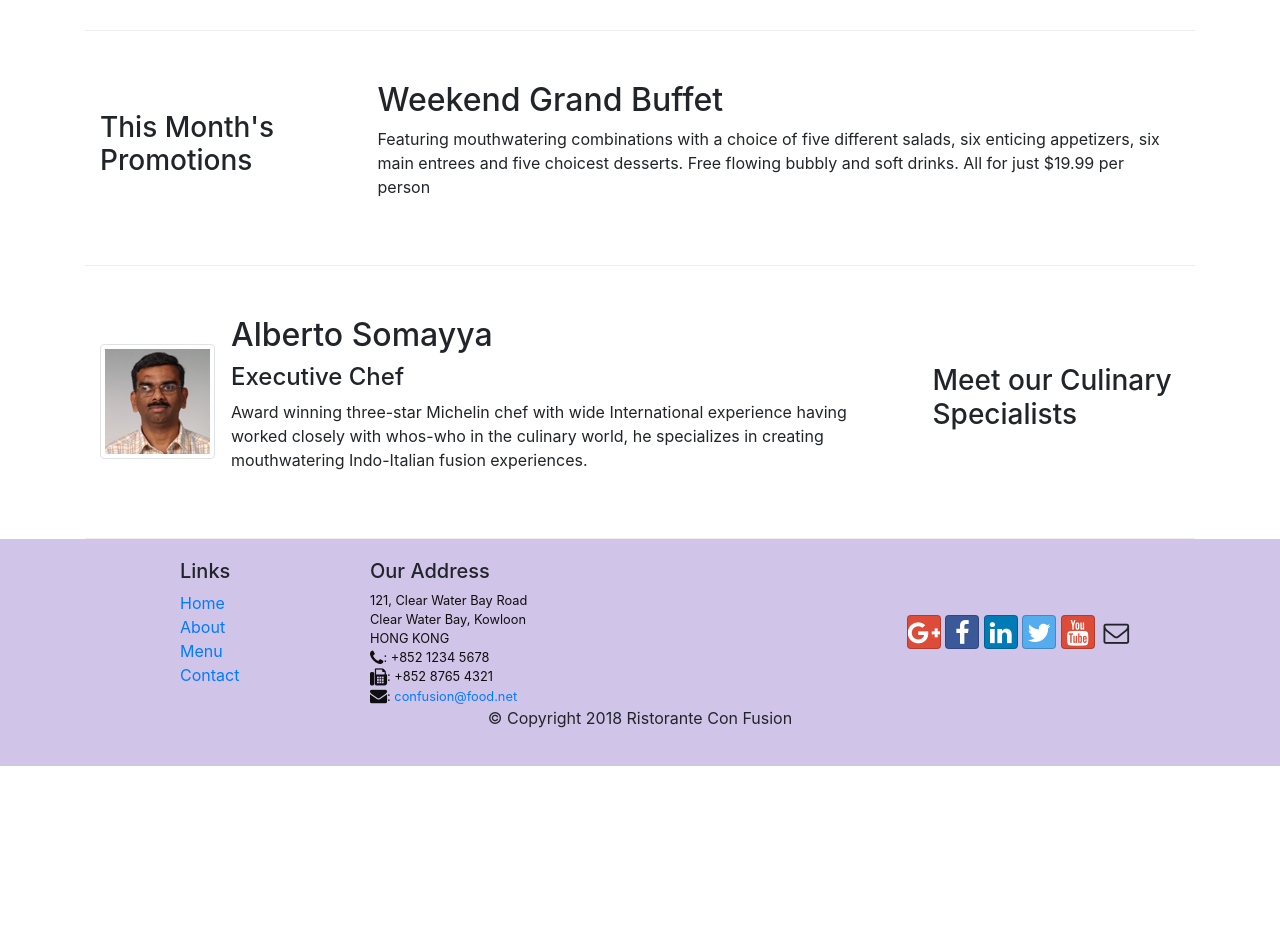
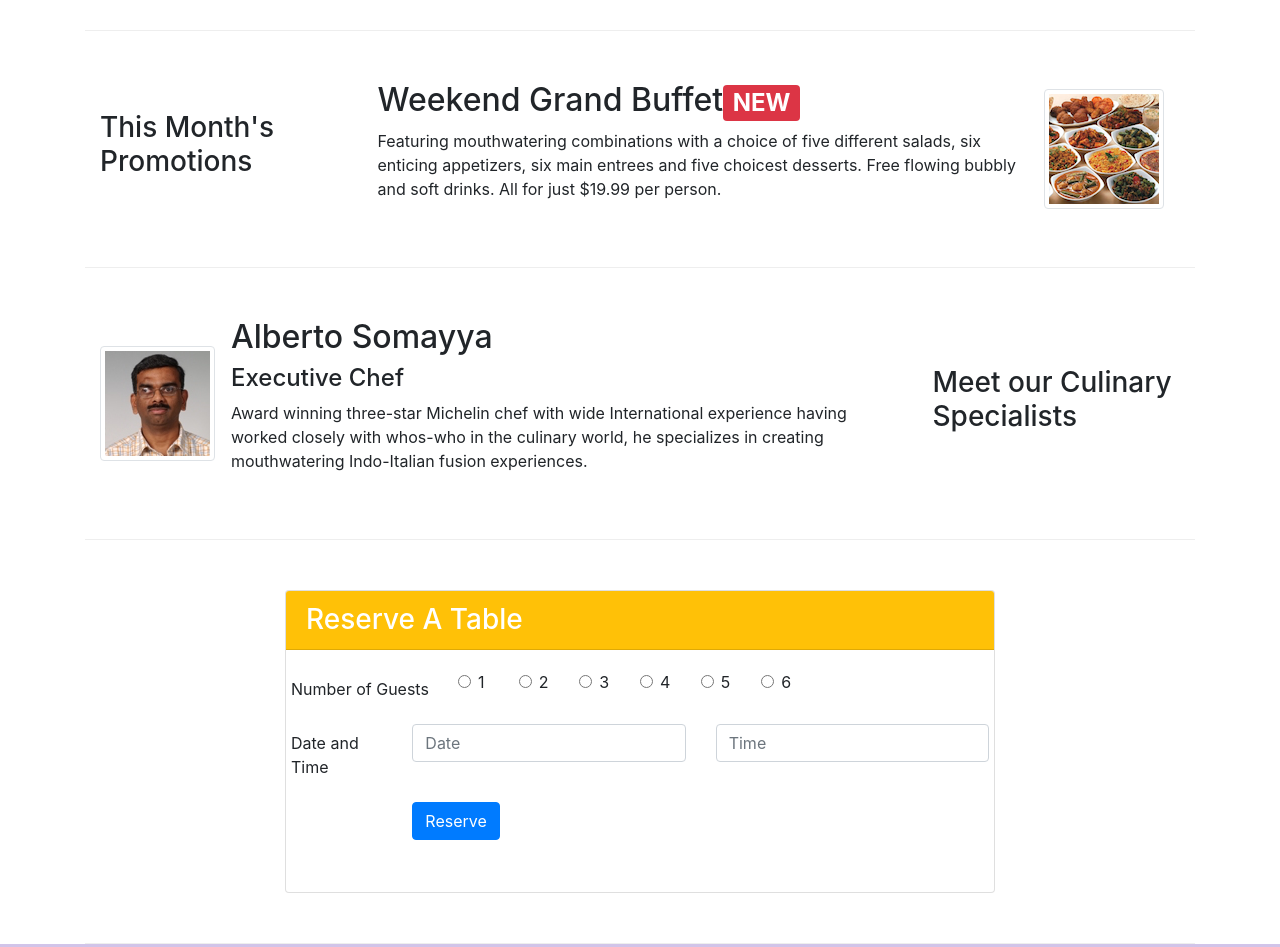
Before and after one commit to ebastidasp/Bootstrap4-conFusion, a website: page index.html in a window 1280 px wide. Shown: the part 540-1487 px from the top of the page. Before the commit the page ends 1306 px from the top, so only its background shows below. Drawn offline with nearby package versions, Linux system fonts and the light colour scheme.

Commit message:
Assignment 2

```diff
--- a/index.html
+++ b/index.html
@@ -44,8 +44,13 @@
                         <p>We take inspiration from the World's best cuisines, and create a unique fusion experience. Our lipsmacking creations will tickle your culinary senses!</p>
                     </div>
                 </div>
-                <div class="col-12 col-sm align-self-center">
+                <div class="col-12 col-sm-3 align-self-center">
                     <img src="img/logo.png" class="img-fluid">
+                </div>
+                <div class="col-12 col-sm-3 align-self-center">
+                    <a href="#assignment2form">
+                        <button type="button" class="btn btn-primary btn-lg btn-block bg-warning text-dark">Reserve Table</button>
+                    </a>
                 </div>
             </div>
         </div>
@@ -77,9 +82,15 @@
                 <h3>This Month's Promotions</h3>
             </div>
             <div class="col col-sm col-md">
-                <h2>Weekend Grand Buffet</h2>
-                <div class="d-none d-sm-block">
-                    <p>Featuring mouthwatering combinations with a choice of five different salads, six enticing appetizers, six main entrees and five choicest desserts. Free flowing bubbly and soft drinks. All for just $19.99 per person </p>
+
+                <div class="media">
+                    <div class="media-body">
+                        <h2 class="mt-0">Weekend Grand Buffet<span class="badge badge-danger">NEW</span></h2>
+                        <p class="d-none d-sm-block">Featuring mouthwatering combinations with a choice of five different salads, six enticing appetizers, six main entrees and five choicest desserts. Free flowing bubbly and soft drinks. All for just $19.99 per person.
+                            </p>
+                    </div>
+                    <img class="d-flex mr-3 img-thumbnail align-self-center"
+                            src="img/buffet.png" alt="buffet">
                 </div>
             </div>
         </div>
@@ -102,6 +113,80 @@
                             </p>
                     </div>
                 </div>
+            </div>
+
+
+        </div>
+
+        <div class="row row-content align-items-center" id="assignment2form">
+            <div class="col-12 col-sm-2">
+            </div>
+            <div class="col-12 col-sm-8">
+                <div class="card">
+                    <h3 class="card-header bg-warning text-white">Reserve A Table</h3>
+                    <div class="card-body">
+                        <dl class="row">
+                            <form>
+                                <div class="form-group row">
+                                    <label for="firstname" class="col-md-3 col-form-label">Number of Guests</label>
+                                    <div class="form-check col-md-1">
+                                        <input class="form-check-input" type="radio" name="flexRadioDefault" id="flexRadioDefault1">
+                                        <label class="form-check-label" for="flexRadioDefault1">
+                                          1
+                                        </label>
+                                    </div>
+                                    <div class="form-check col-md-1">
+                                        <input class="form-check-input" type="radio" name="flexRadioDefault" id="flexRadioDefault2">
+                                        <label class="form-check-label" for="flexRadioDefault2">
+                                          2
+                                        </label>
+                                    </div>
+                                    <div class="form-check col-md-1">
+                                        <input class="form-check-input" type="radio" name="flexRadioDefault" id="flexRadioDefault3">
+                                        <label class="form-check-label" for="flexRadioDefault3">
+                                          3
+                                        </label>
+                                    </div>
+                                    <div class="form-check col-md-1">
+                                        <input class="form-check-input" type="radio" name="flexRadioDefault" id="flexRadioDefault4">
+                                        <label class="form-check-label" for="flexRadioDefault4">
+                                          4
+                                        </label>
+                                    </div>
+                                    <div class="form-check col-md-1">
+                                        <input class="form-check-input" type="radio" name="flexRadioDefault" id="flexRadioDefault5">
+                                        <label class="form-check-label" for="flexRadioDefault5">
+                                          5
+                                        </label>
+                                    </div>
+                                    <div class="form-check col-md-1">
+                                        <input class="form-check-input" type="radio" name="flexRadioDefault" id="flexRadioDefault6">
+                                        <label class="form-check-label" for="flexRadioDefault6">
+                                          6
+                                        </label>
+                                    </div>
+                                </div>
+                                <div class="form-group row">
+                                    <label for="dateandtime" class="col-md-2 col-form-label">Date and Time</label>
+                                    <div class="col-md-5">
+                                        <input type="text" class="form-control" id="date" name="date" placeholder="Date">
+                                    </div>
+                                    <div class="col-md-5">
+                                        <input type="text" class="form-control" id="time" name="time" placeholder="Time">
+                                    </div>
+                                </div>
+                                <div class="form-group row">
+                                    <div class="offset-md-2 col-md-10">
+                                        <button type="submit" class="btn btn-primary">Reserve</button>
+                                    </div>
+                                </div>
+
+                            </form>
+                        </dl>
+                    </div>
+                </div>
+            </div>
+            <div class="col-12 col-sm-2">
             </div>
         </div>
     </div>
```
